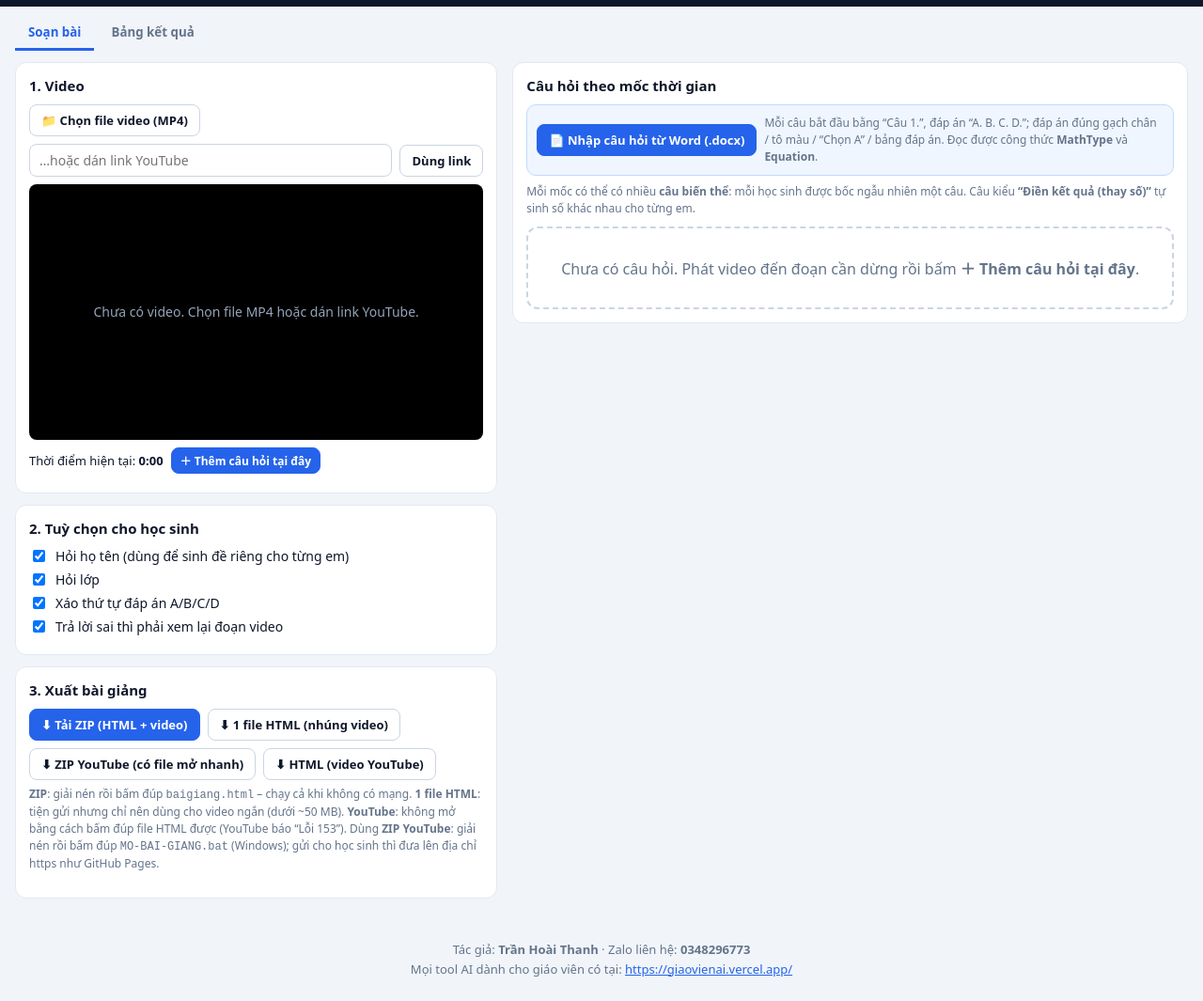
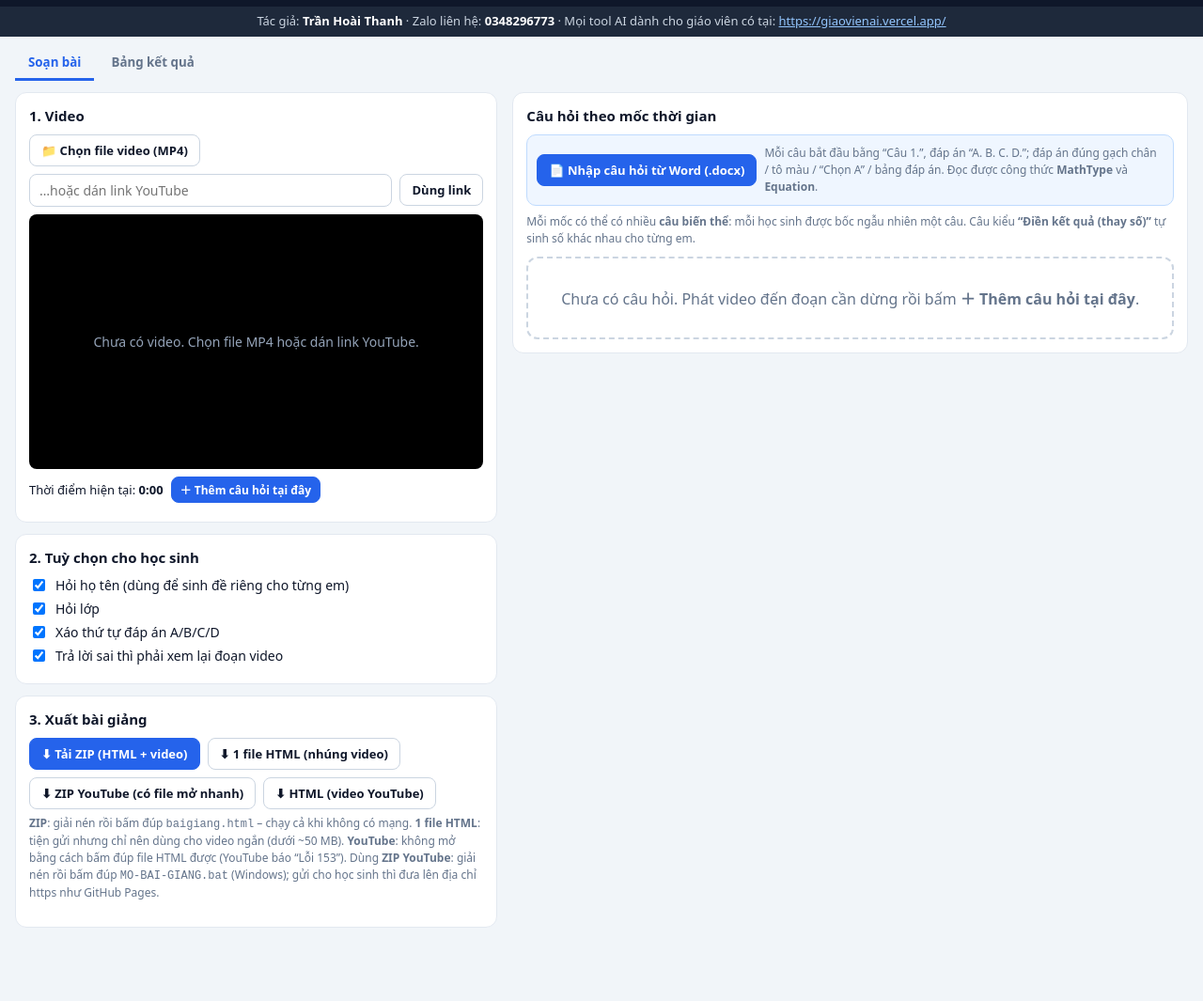
Before and after one commit to hoaithanhmathhnue-sys/trolytaovideotuongtacpro, a website: page index.html in a window 1280 px wide. Shown: the part 48-1113 px from the top of the page at 94% size. After the commit the page ends 1075 px from the top, so only its background shows below. Drawn offline with nearby package versions, Linux system fonts and the light colour scheme.

Commit message:
Đưa ghi chú tác giả lên giữa thanh tiêu đề và thanh Soạn bài
- Dòng tác giả, Zalo, link giaovienai.vercel.app nằm giữa "Trợ lý Video tương tác" và "Soạn bài / Bảng kết quả"
- Bỏ chân trang cũ; bài giảng xuất cho học sinh vẫn không có dòng này
- Test kiểm vị trí

Co-Authored-By: Claude Sonnet 5.5 <noreply@anthropic.com>

```diff
--- a/index.html
+++ b/index.html
@@ -111,8 +111,9 @@ window.MJ_URL='https://cdn.jsdelivr.net/npm/mathjax@3.2.2/es5/tex-svg-full.js';
 body{margin:0;font-family:system-ui,"Segoe UI",Roboto,Arial,sans-serif;background:#f1f5f9;color:#0f172a}
 .ed-head{display:flex;flex-wrap:wrap;gap:10px;align-items:center;background:#0f172a;color:#fff;padding:10px 16px;position:sticky;top:0;z-index:20}
 .ed-brand{font-weight:800;font-size:16px;white-space:nowrap}
-.ed-foot{max-width:1400px;margin:0 auto;padding:4px 16px 24px;text-align:center;font-size:13px;color:#64748b;line-height:1.6}
-.ed-foot a{color:#2563eb}
+.ed-credit{background:#1e293b;color:#cbd5e1;padding:6px 16px;text-align:center;font-size:13px;line-height:1.5}
+.ed-credit b{color:#fff}
+.ed-credit a{color:#93c5fd}
 .ed-title{flex:1;min-width:180px;padding:8px 12px;border-radius:8px;border:1px solid #334155;background:#1e293b;color:#fff;font-size:15px}
 .ed-actions{display:flex;gap:8px;flex-wrap:wrap}
 button{font-family:inherit}
@@ -596,6 +597,7 @@ $('#app').innerHTML=`
     <button class="b pri" data-act="preview">▶ Xem thử như học sinh</button>
   </div>
 </header>
+<div class="ed-credit">Tác giả: <b>Trần Hoài Thanh</b> · Zalo liên hệ: <b>0348296773</b> · Mọi tool AI dành cho giáo viên có tại: <a href="https://giaovienai.vercel.app/" target="_blank" rel="noopener">https://giaovienai.vercel.app/</a></div>
 <nav class="ed-tabs"><button class="on" data-tab="edit">Soạn bài</button><button data-tab="results">Bảng kết quả</button></nav>
 <div id="tab-edit" class="wrap">
   <div class="col-l">
@@ -644,8 +646,7 @@ $('#app').innerHTML=`
     <div class="row" style="margin-top:8px"><button class="b pri" data-act="parse">Xem bảng</button><button class="b" data-act="csv">⬇ Tải CSV</button></div>
     <div id="restable" style="margin-top:12px;overflow:auto"></div>
   </div>
-</div>
-<footer class="ed-foot">Tác giả: <b>Trần Hoài Thanh</b> · Zalo liên hệ: <b>0348296773</b><br>Mọi tool AI dành cho giáo viên có tại: <a href="https://giaovienai.vercel.app/" target="_blank" rel="noopener">https://giaovienai.vercel.app/</a></footer>`;
+</div>`;
 
 /* ---------- Danh sách mốc/câu hỏi ---------- */
 function qCard(i,j,q){
```
Also changed, not shown: tests/credit.test.cjs (+7 -4 lines).
